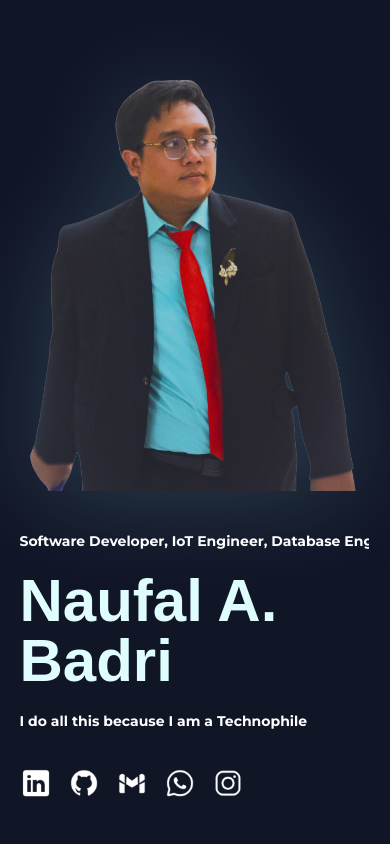
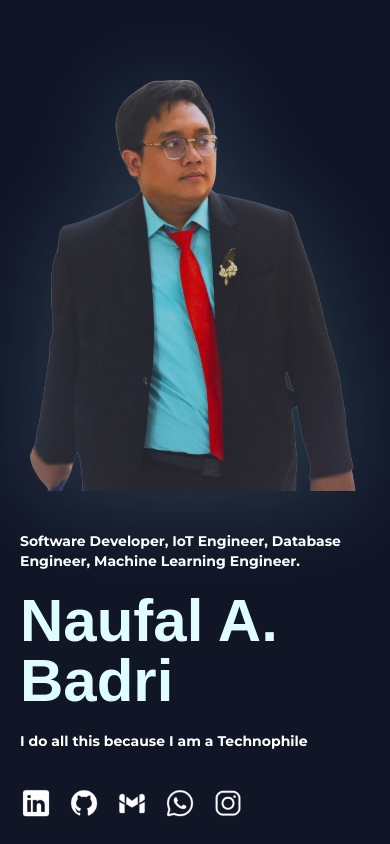
Before and after one commit to NamriHolmes-indo/WebPortoNextJsV1, a Next.js app: page / in a window 390 px wide. Shown: the top 844 px of the page. Built offline with nearby package versions, Linux system fonts and the light colour scheme.

Commit message:
Update Header.tsx

```diff
--- a/src/components/Header.tsx
+++ b/src/components/Header.tsx
@@ -15,7 +15,7 @@ const Header = () => {
             />
 
             <section className="flex flex-col gap-5 max-w-[100vw] flex-wrap" data-aos="fade-left">
-                <p className="max-w-[90vw] flex flex-wrap font-montserrat font-bold text-sm md:text-xl text-white typewriter">
+                <p className="max-w-[90vw] flex flex-wrap font-montserrat font-bold text-sm md:text-xl text-white">
                     Software Developer, IoT Engineer, Database Engineer, Machine Learning Engineer.
                 </p>
                 <h1 className="font-poppins font-bold text-6xl md:text-8xl text-[#DFFDFF]">
```
